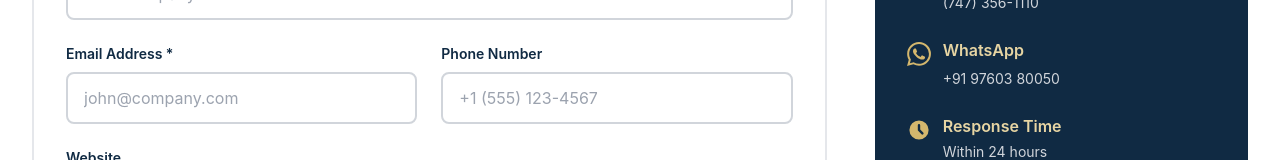
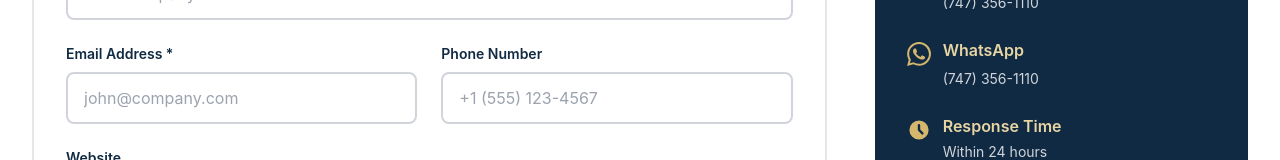
Before and after one commit to hellodeepender/brass-city-supply, a Next.js app: page /contact in a window 1280 px wide. Shown: the part 510-670 px from the top of the page. Built offline with nearby package versions, Linux system fonts and the light colour scheme.

Commit message:
Update WhatsApp number to (747) 356-1110
Co-Authored-By: Claude Opus 4.6 <noreply@anthropic.com>

```diff
--- a/app/contact/page.tsx
+++ b/app/contact/page.tsx
@@ -273,12 +273,12 @@ function ContactForm() {
                   <div>
                     <h4 className="font-semibold text-brass-300 mb-1">WhatsApp</h4>
                     <a
-                      href="https://wa.me/919760380050"
+                      href="https://wa.me/17473561110"
                       target="_blank"
                       rel="noopener noreferrer"
                       className="text-gray-300 text-sm hover:text-brass-300 transition-colors"
                     >
-                      +91 97603 80050
+                      (747) 356-1110
                     </a>
                   </div>
                 </div>
--- a/app/layout.tsx
+++ b/app/layout.tsx
@@ -43,7 +43,7 @@ export default function RootLayout({
         <Footer />
         {/* WhatsApp Floating Button */}
         <a
-          href="https://wa.me/919760380050"
+          href="https://wa.me/17473561110"
           target="_blank"
           rel="noopener noreferrer"
           aria-label="Chat on WhatsApp"
```
